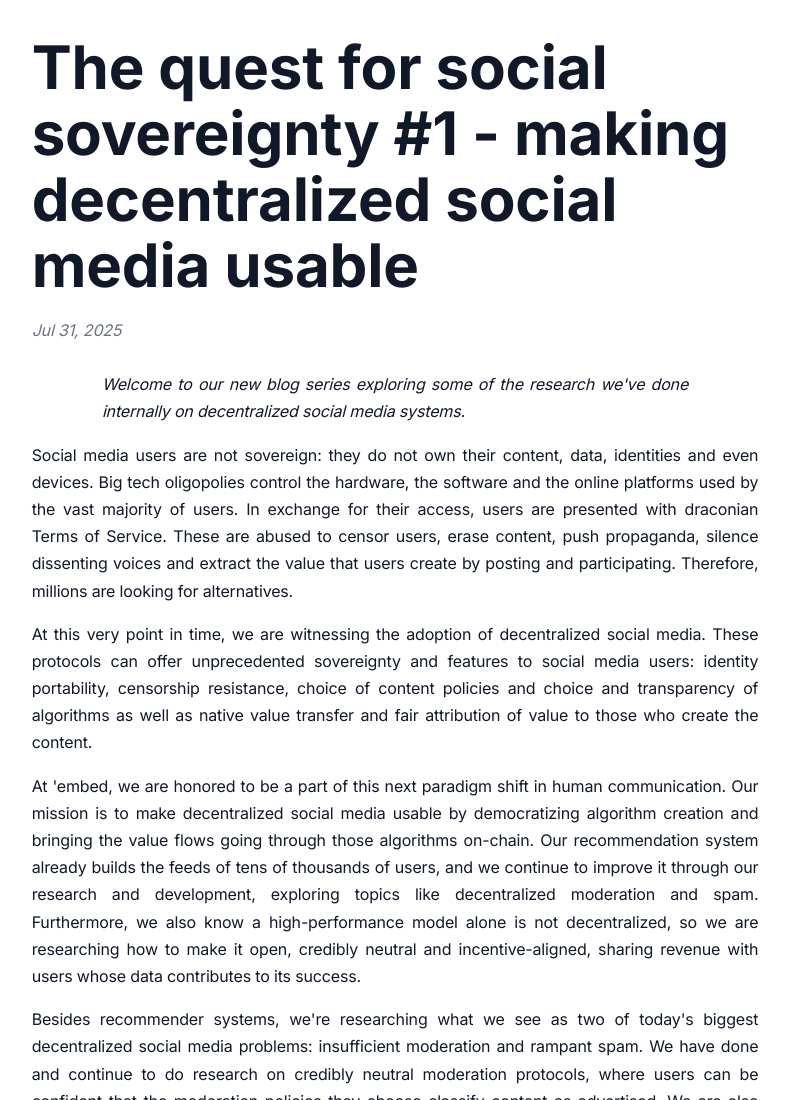
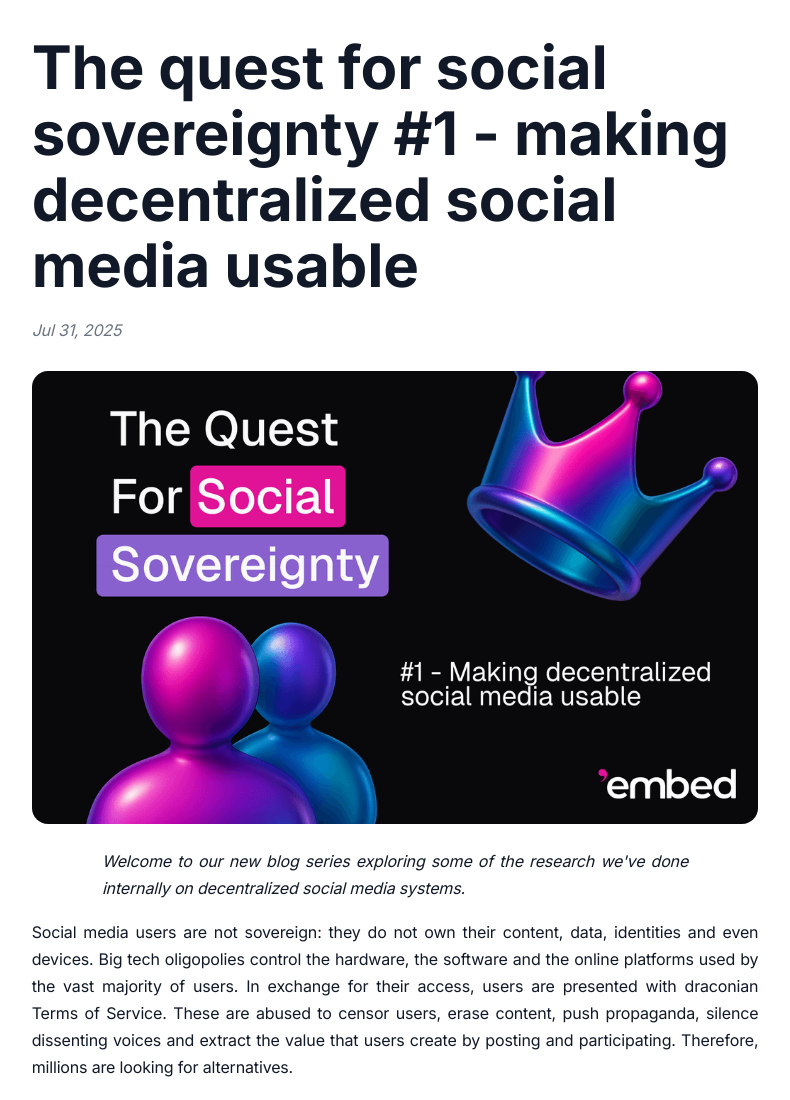
Before and after one commit to ZKAI-Network/research-public, a plain HTML site: page www/1.html in a window 1280 px wide. Shown: the top 1100 px of the page, without its empty margins (245-1035 px from the left). Drawn offline with nearby package versions, Linux system fonts and the light colour scheme; a web font is replaced by a local one.

Commit message:
Title images on 1 and 2.

```diff
--- a/www/1.html
+++ b/www/1.html
@@ -50,6 +50,7 @@
         </table></td>
       </tr>
     </table>
+    <p><img class="image" src="images/1.png" width="100%" style="border-radius:16px;"></img></p>
     <div style="margin-top: 0.5em; margin-bottom: 0.5em; margin-left: 70.291740657624px; margin-right: 70.291740657624px">
       <div style="text-indent: 0em">
         <p>
```
Also changed, not shown: www/2.html (+1 -0 lines), www/images/1.png (added), www/images/2.png (added).
